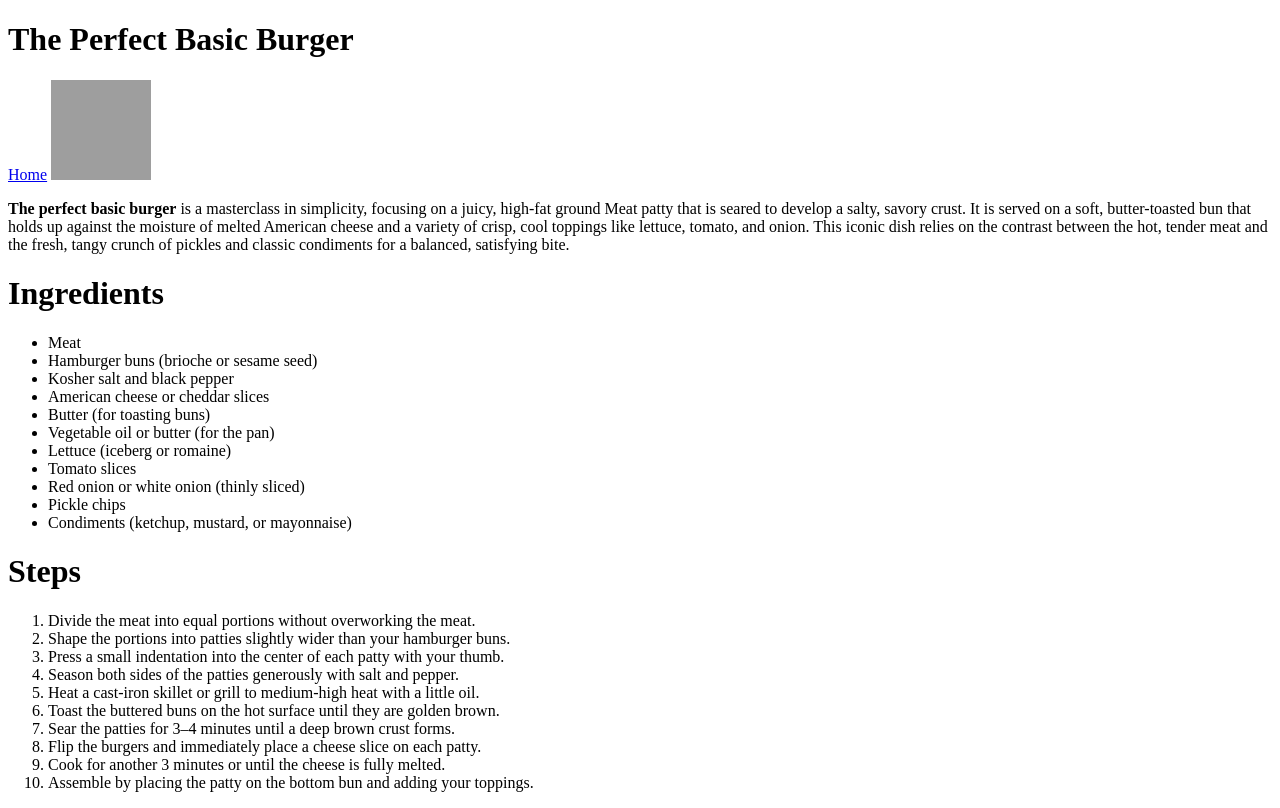
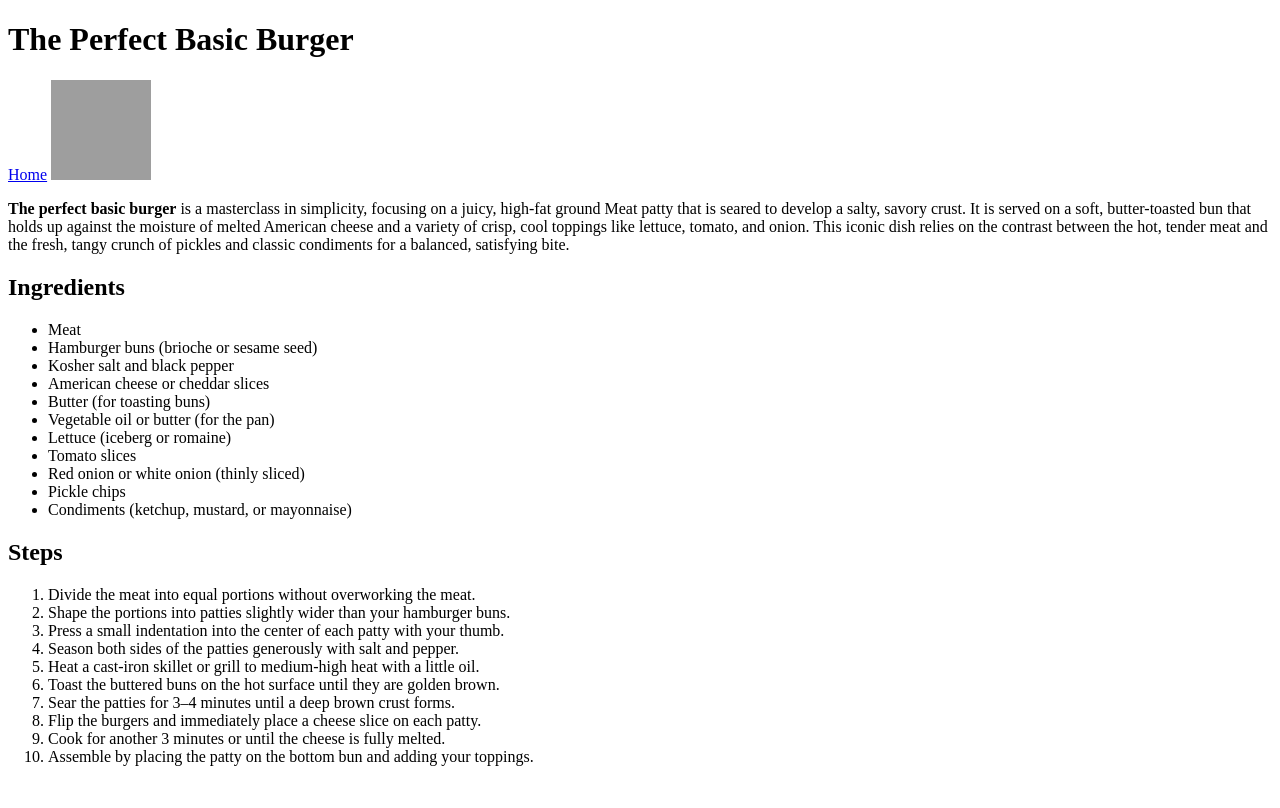
Before and after one commit to lucifer9kkk/odin-recipes, a plain HTML site: page recipes/burger.html in a window 1280 px wide. Drawn offline with Linux system fonts and the light colour scheme; grey boxes are pictures that could not be loaded.

```diff
--- a/recipes/burger.html
+++ b/recipes/burger.html
@@ -12,7 +12,7 @@
 
     <p><strong>The perfect basic burger</strong> is a masterclass in simplicity, focusing on a juicy, high-fat ground Meat patty that is seared to develop a salty, savory crust. It is served on a soft, butter-toasted bun that holds up against the moisture of melted American cheese and a variety of crisp, cool toppings like lettuce, tomato, and onion. This iconic dish relies on the contrast between the hot, tender meat and the fresh, tangy crunch of pickles and classic condiments for a balanced, satisfying bite.</p>
 
-    <h1>Ingredients</h1>
+    <h2>Ingredients</h2>
 
     <ul>
         <li>Meat</li>
@@ -28,7 +28,7 @@
         <li>Condiments (ketchup, mustard, or mayonnaise)</li>
     </ul>
 
-    <h1>Steps</h1>
+    <h2>Steps</h2>
 
     <ol>
         <li>Divide the meat into equal portions without overworking the meat.</li>
```
Also changed, not shown: recipes/lasagna.html (+2 -2 lines), recipes/taco.html (+2 -2 lines).
